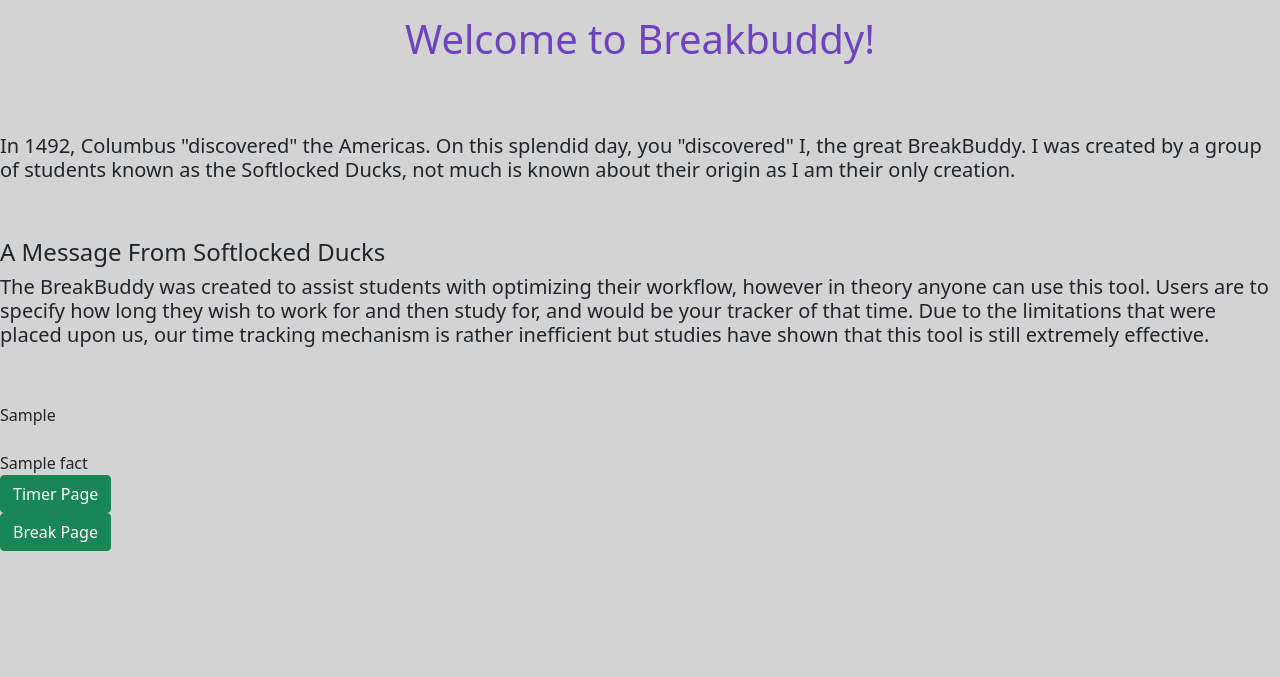
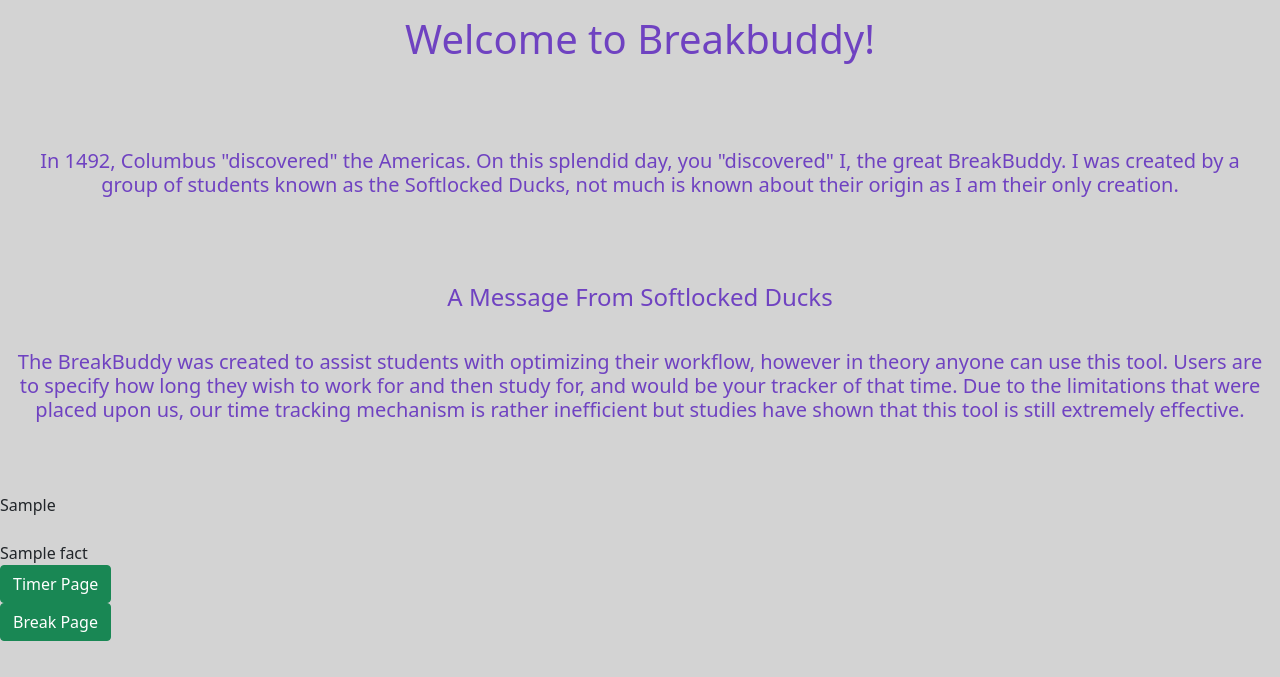
Before and after one commit to EGuo2004/P01, a Flask app: template app/templates/home.html in a window 1280 px wide. Shown: the top 677 px of the page. Run offline with Flask 2, Linux system fonts and the light colour scheme; the template is opened without the code that fills it: most values are stand-ins (such as "Sample title", 1, 10 or a date in 2020); some libraries are stand-ins or nearby versions.

Commit message:
Update loginstyle.css

```diff
--- a/app/static/css/loginstyle.css
+++ b/app/static/css/loginstyle.css
@@ -10,6 +10,18 @@ h1 {
    padding: 15px;
 }
 
+h4 {
+   color: var(--bs-purple);
+   text-align: center;
+   padding: 15px;
+}
+
+h5 {
+   color: var(--bs-purple);
+   text-align: center;
+   padding: 15px;
+}
+
 #formed {
    color: var(--bs-purple);
    text-align: center;
```
